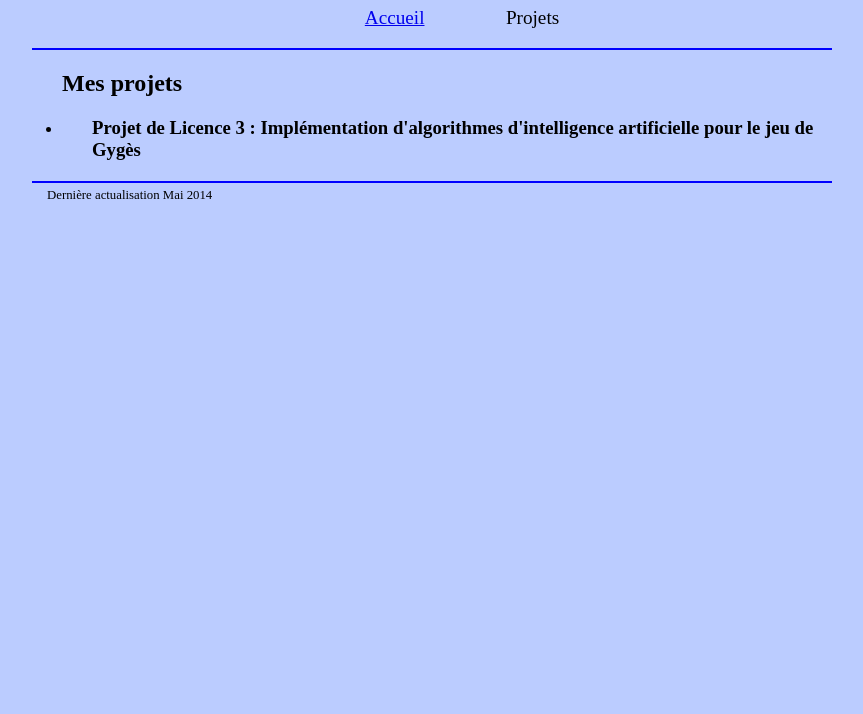
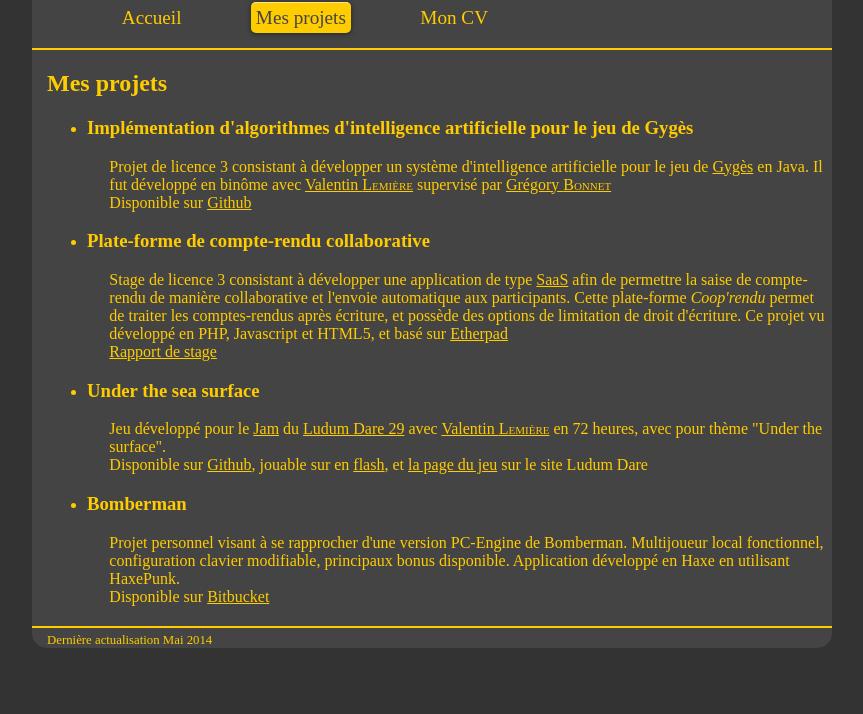
Before and after one commit to elnabo/elnabo.github.io, a plain HTML site: page projet.html in a window 1280 px wide. Shown: the part 86-800 px from the top of the page, without its empty margins (208-1071 px from the left). Drawn offline with Linux system fonts and the light colour scheme.

Commit message:
First version

```diff
--- a/main.css
+++ b/main.css
@@ -1,27 +1,36 @@
 html
 {
-	background-color: #BCF;
+	background-color: #333;
+/*
+	color : #D3D3D3;
+*/
+	color : #FC0;
 }
 
 body
 {
 	max-width: 800px;
 /*
-	background-color: #CDF;
+	background-color: #DDD;
 */
+	background-color: #444;
 	margin-left: auto;
 	margin-right: auto;
+	border-radius: 15px;
 }
 
 header
 {
 	padding-top: 5px;
-	border-bottom: 2px solid blue;
+	padding-left: 15px;
+	border-bottom: 2px solid #FC0;
 }
 
 header ul
 {
+/*
 	text-align: center;
+*/
 	font-size: 1.2em;
 	width:auto;
 }
@@ -33,17 +42,74 @@ header li
 	margin: 0 4%;
 }
 
+header li a
+{
+	color:#FC0;
+	text-decoration:none;
+	padding: 5px;
+	border-radius : 5px;
+}
+header li a:hover
+{
+	color:#FB5;
+	text-decoration:none;
+	background-color:#333;
+	box-shadow: 0px 1px 0px rgba(255, 255, 255, 0.5) inset, 0px 1px 5px rgba(0, 0, 0, 0.5);
+}
+
+header li span
+{
+	color:#444;
+	background-color:#FC0;
+	box-shadow: 0px 1px 0px rgba(255, 255, 255, 0.5) inset, 0px 1px 5px rgba(0, 0, 0, 0.5);
+	padding: 5px;
+	border-radius : 5px;
+
+}
+
 
 footer
 {
 	margin-top : 20px;
 	padding-top: 5px;
+	padding-left: 15px;
 	bottom:0px;
 	font-size:0.8em;
-	border-top: 2px solid blue;
+	border-top: 2px solid #FC0;
+	clear:both;
 }
 
-body *
+article
 {
 	padding-left: 15px;
 }
+
+a
+{
+	color:#FC0;
+}
+
+.description
+{
+	width:96%;
+	margin-left:3%;
+}
+
+.name
+{
+	font-variant:small-caps;
+}
+.emph
+{
+	font-style:italic;
+}
+
+#self
+{
+float:right;
+padding-bottom:20px;
+margin-right: 5px;
+/*
+transform : rotate(15deg);
+*/
+}
--- a/projet.html
+++ b/projet.html
@@ -12,23 +12,77 @@
 			<h1> Guillaume Desquesnes </h1>
 			<ul>
 				<li><a href="index.html">Accueil</a></li>
-				<li>Projets</li>
+				<li><span>Mes projets</span></li>
+				<li><a href="cv.html">Mon CV</a></li>
 			</ul>
 		</header>
 
-		<div id="main">
+		<article>
 			<h2>Mes projets</h2>
 
 			<ul>
 				<li>
-					<h3> Projet de Licence 3 : Implémentation d'algorithmes
+					<h3>Implémentation d'algorithmes
 					d'intelligence artificielle pour le jeu de Gygès</h3>
 
+					<div class="description">
+					Projet de licence 3 consistant à développer un système d'intelligence
+					artificielle pour le jeu de <a href="http://www.gyges.com">Gygès</a>
+					en Java. Il fut développé en binôme avec <a href="http://ibilon.com/">Valentin <span class="name">
+					Lemière</span></a> supervisé par <a href="http://www.gregory.bonnet.free.fr/"
+					>Grégory <span class="name"> Bonnet</span></a>
+					<br/>
+					Disponible sur <a href="https://github.com/LemDes/gyges">Github</a>
+					</div>
+				</li>
+
+				<li>
+					<h3>Plate-forme de compte-rendu collaborative</h3>
+
+					<div class="description">
+					Stage de licence 3 consistant à développer une application de
+					type <a href="http://fr.wikipedia.org/wiki/Logiciel_en_tant_que_service">
+					SaaS</a> afin de permettre la saise de compte-rendu de manière collaborative
+					et l'envoie automatique aux participants. Cette plate-forme
+					<span class="emph">Coop'rendu</span> permet de traiter les
+					comptes-rendus après écriture, et possède des options de limitation
+					de droit d'écriture. Ce projet vu développé en PHP, Javascript
+					et HTML5, et basé sur <a href="http://etherpad.org/">Etherpad</a>
+					<br/>
+					<a href="pdf/rapport_stage.pdf">Rapport de stage</a>
+					</div>
+
+				</li>
+
+				<li>
+					<h3>Under the sea surface</h3>
+
+					<div class="description">
+					Jeu développé pour le <a href="http://www.ludumdare.com/compo/rules/">Jam</a>
+					du <a href="http://www.ludumdare.com/">Ludum Dare 29</a> avec <a href="http://ibilon.com/">Valentin <span class="name">
+					Lemière</span></a> en 72 heures, avec pour thème "Under the surface".
+
+					<br/>
+					Disponible sur <a href="https://github.com/LemDes/LD29/">Github</a>, jouable
+					sur en <a href="http://www.ibilon.com/ld29/flash_v2.html">flash</a>, et <a href="http://www.ludumdare.com/compo/ludum-dare-29/?action=preview&uid=24656">la page du jeu</a> sur le site Ludum Dare
+					</div>
+				</li>
+
+				<li>
+					<h3>Bomberman</h3>
+
+					<div class="description">
+					Projet personnel visant à se rapprocher d'une version PC-Engine de Bomberman.
+					Multijoueur local fonctionnel, configuration clavier modifiable, principaux bonus
+					disponible. Application développé en Haxe en utilisant HaxePunk.
+					<br/>
+					Disponible sur <a href="https://bitbucket.org/elnabo/bomberman">Bitbucket</a>
+					</div>
 				</li>
 
 			</ul>
 
-		</div>
+		</article>
 
 		<footer> Dernière actualisation Mai 2014 </footer>
     </body>
```
Also changed, not shown: cv.html (added, +44 -0 lines), index.html (+21 -2 lines), 2 other files.
